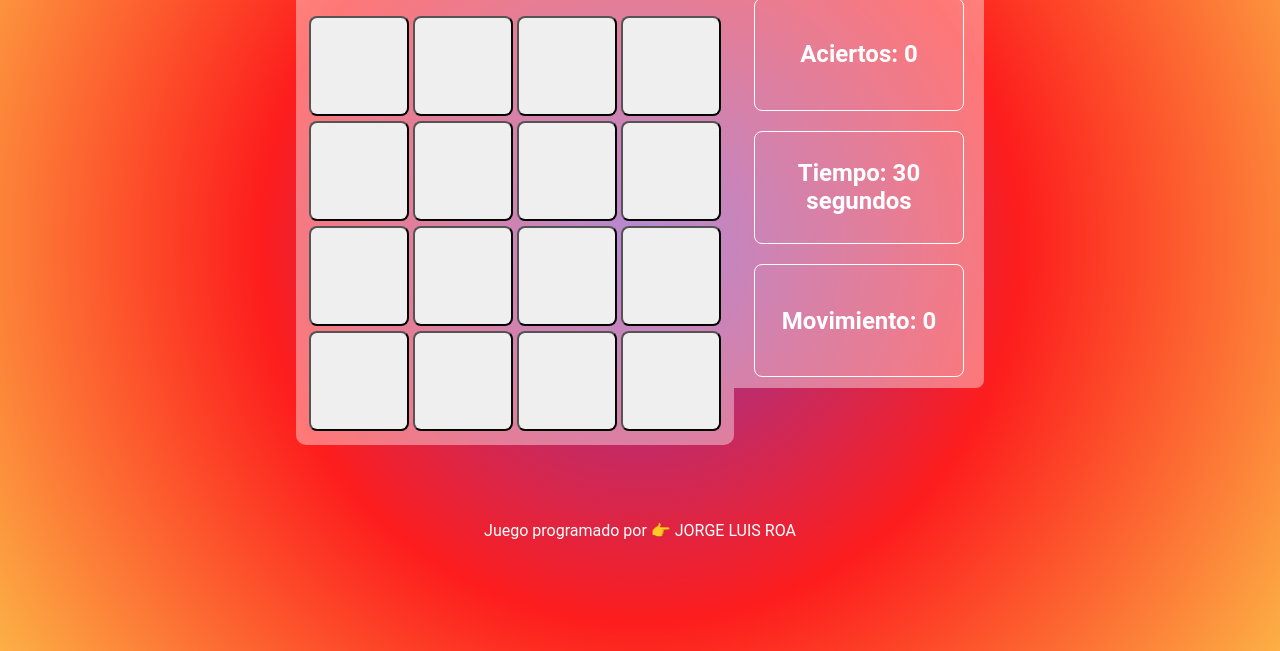
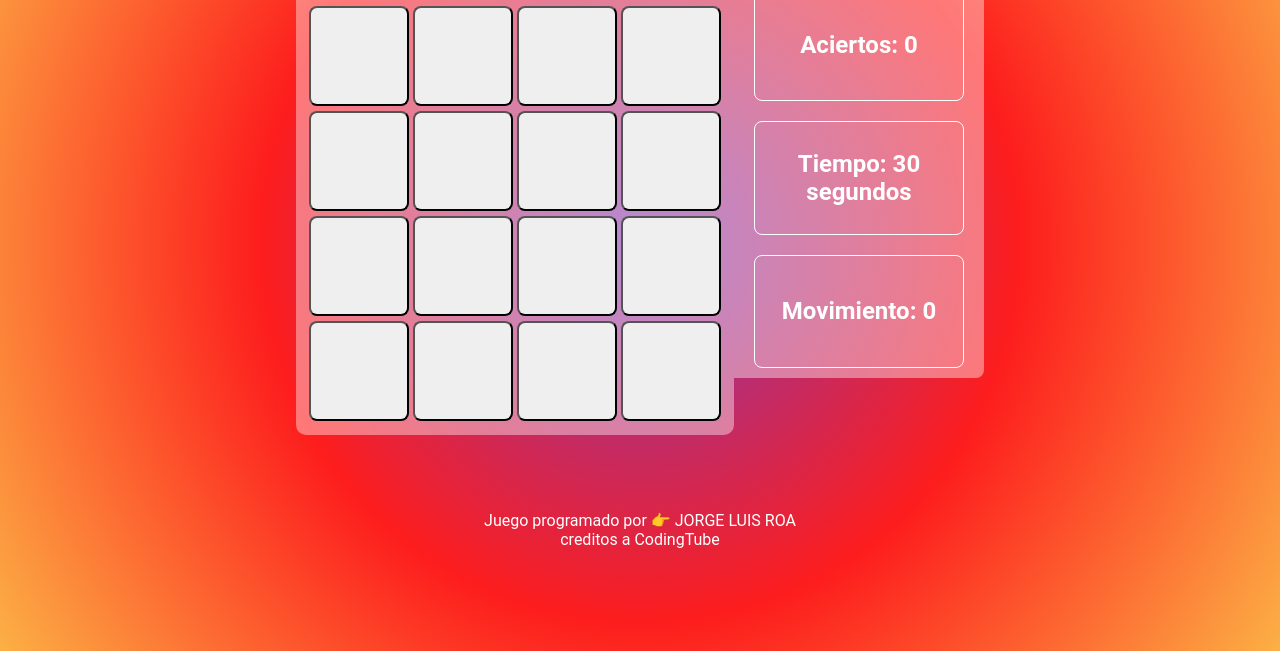
Before and after one commit to Jorge1825/Game_memory, a plain HTML site: page index.html in a window 1280 px wide. Shown: the part 165-816 px from the top of the page. Drawn offline with Linux system fonts and the light colour scheme.

Commit message:
Update index.html

```diff
--- a/index.html
+++ b/index.html
@@ -53,7 +53,7 @@
 
     <button id="btn-2" class="btn-2" id="Reiniciar" onclick="Reiniciar()">Reiniciar</button>
     <footer>
-        <p>Juego programado por 👉 JORGE LUIS ROA</p>
+        <p>Juego programado por 👉 JORGE LUIS ROA <br>creditos a CodingTube</p>
     </footer>
 
 <script type="text/javascript" src="./js/script.js"></script>
```
